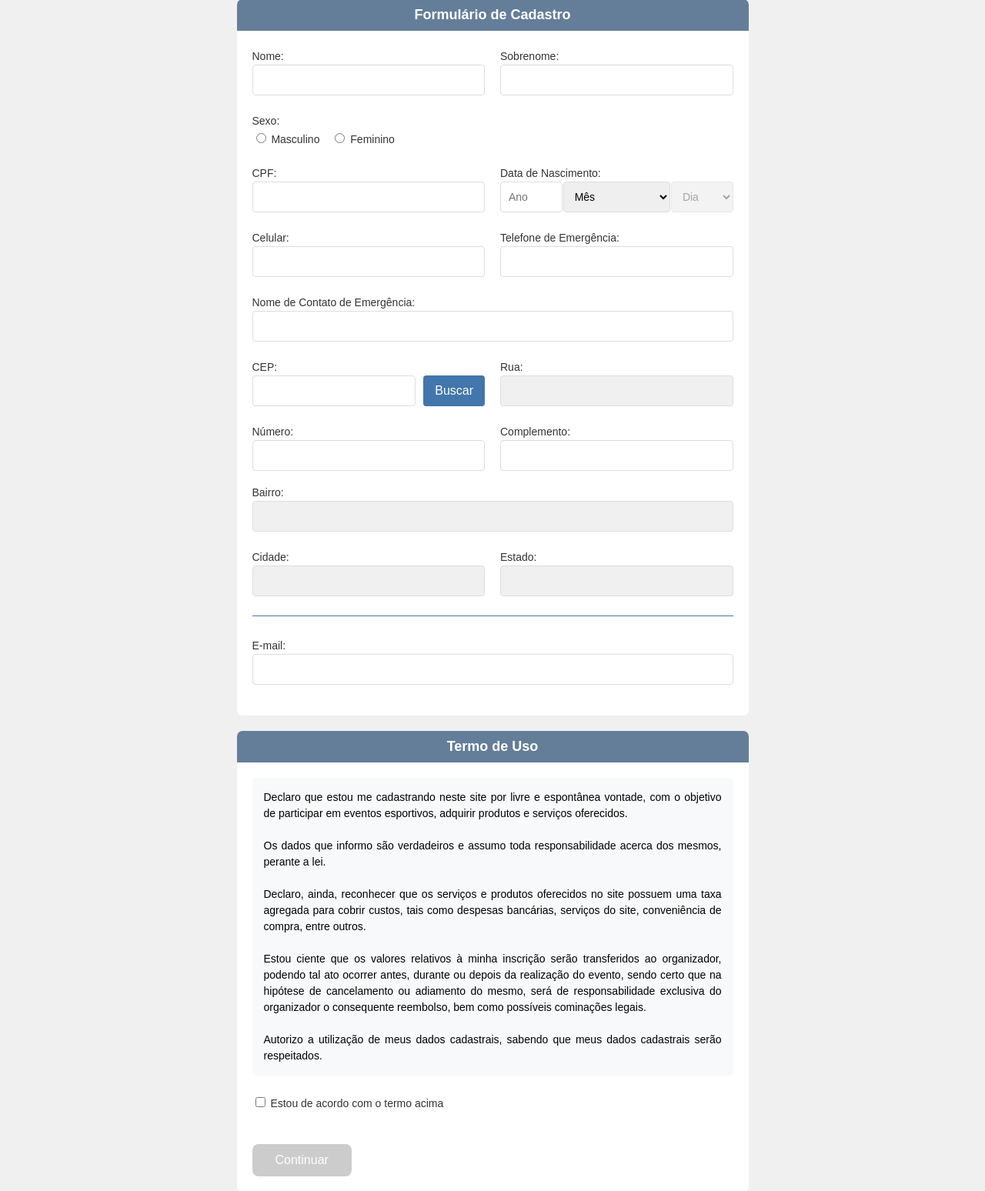
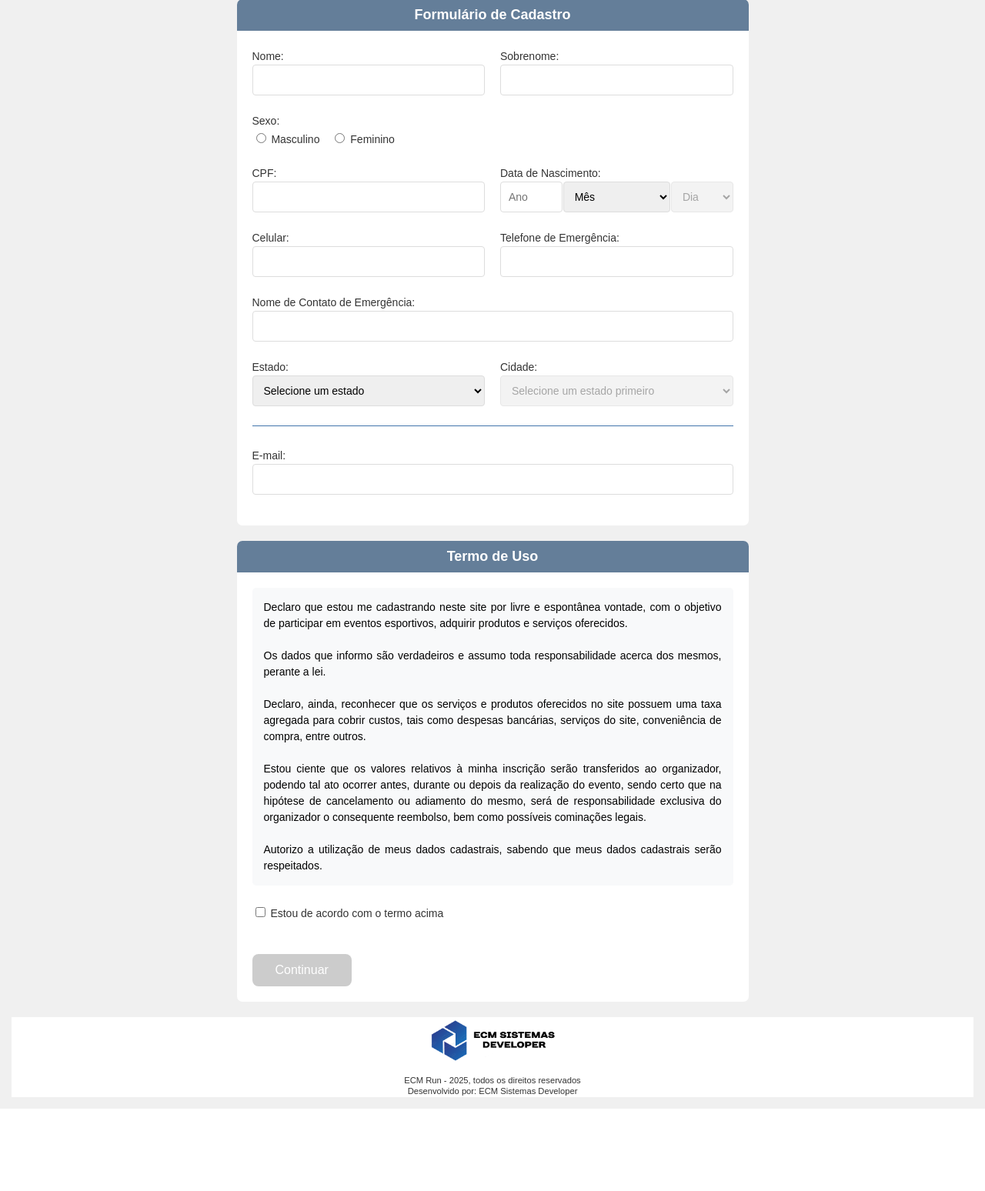
Before and after one commit to ecmsistemasdev/ecmrun, a Flask app: page /cadastro_atleta in a window 1280 px wide. Shown: the part 76-1624 px from the top of the page at 77% size. After the commit the page ends 1517 px from the top, so only its background shows below. Run offline with Flask 3, Linux system fonts and the light colour scheme; data that the repository does not hold is empty; some libraries are stand-ins or nearby versions.

Commit message:
Update cadastro_atleta.html

```diff
--- a/templates/cadastro_atleta.html
+++ b/templates/cadastro_atleta.html
@@ -216,37 +216,6 @@
             margin: 2px 0;
         }
 
-        /* Updated CEP container styles */
-        .cep-container {
-            display: flex;
-            align-items: stretch; /* Changed from center to stretch */
-            gap: 10px;
-        }
-
-        .cep-input {
-            flex: 1;
-        }
-
-        .cep-button {
-            height: auto; /* Changed from fixed height */
-            padding: 0 15px;
-            background-color: #4376ac;
-            color: white;
-            border: none;
-            border-radius: 4px;
-            cursor: pointer;
-            margin: 0; /* Added to ensure no unexpected margins */
-        }
-
-        .cep-button:hover {
-            background-color: #3665a0;
-        }
-
-        .cep-button:disabled {
-            background-color: #ccc;
-            cursor: not-allowed;
-        }
-
         .modal {
             display: none;
             position: fixed;
@@ -302,8 +271,6 @@
             }
         }
 
-        /*     */
-
         #verificacaoForm {
             width: 50%;
             background: white;
@@ -352,15 +319,6 @@
             color: #666;
         }
 
-        #verificacaoForm {
-            width: 50%;
-            background: white;
-            padding: 20px;
-            border-radius: 7px;
-            min-width: 300px;
-            margin: 0 auto 20px auto;
-        }
-
         @media (max-width: 768px) {
             #verificacaoForm {
                 width: calc(100% - 35px);
@@ -375,7 +333,6 @@
     </style>
 </head>
 <body>
-    <!-- Modal and logo container remain the same -->
     <div id="cepModal" class="modal">
         <div class="modal-content">
             <p id="modalMessage"></p>
@@ -390,7 +347,6 @@
     <form id="cadastroForm">
         <div class="form-title">Formulário de Cadastro</div>
 
-        <!-- Name fields remain the same -->
         <div class="form-row">
             <div class="form-field">
                 <label for="primeiro_nome">Nome:</label>
@@ -402,7 +358,6 @@
             </div>
         </div>
 
-        <!-- Gender selection remains the same -->
         <div class="form-group">
             <label>Sexo:</label>
             <div class="radio-group">
@@ -415,7 +370,6 @@
             </div>
         </div>
 
-        <!-- Updated CPF and birth date fields  -->
         <div class="form-row">
             <div class="form-field">
                 <label for="cpf">CPF:</label>
@@ -446,10 +400,8 @@
                     </select>
                 </div>
             </div>
-
         </div>
 
-        <!-- Rest of the form remains the same -->
         <div class="form-row">
             <div class="form-field">
                 <label for="celular">Celular:</label>
@@ -468,48 +420,18 @@
 
         <div class="form-row">
             <div class="form-field">
-                <label for="cep">CEP:</label>
-                <div class="cep-container">
-                    <input type="text" id="cep" name="cep" class="cep-input" maxlength="9" inputmode="numeric" required>
-                    <button type="button" id="buscarCep" class="cep-button">Buscar</button>
-                </div>
+                <label for="estado">Estado:</label>
+                <select id="estado" name="estado" required>
+                    <option value="" disabled selected>Selecione um estado</option>
+                </select>
             </div>
-            <div class="form-field-readonly">
-                <label for="rua">Rua:</label>
-                <input type="text" id="rua" name="rua" readonly="true" required>
+            <div class="form-field">
+                <label for="cidade">Cidade:</label>
+                <select id="cidade" name="cidade" required disabled>
+                    <option value="" disabled selected>Selecione um estado primeiro</option>
+                </select>
             </div>
         </div>
-
-        <div class="form-row">
-            <div class="form-field">
-                <label for="numero">Número:</label>
-                <input type="text" id="numero" maxlength="10" name="numero">
-            </div>
-            <div class="form-field">
-                <label for="complemento">Complemento:</label>
-                <input type="text" id="complemento" name="complemento">
-            </div>
-            <div class="form-field-readonly">
-                <label for="bairro">Bairro:</label>
-                <input type="text" id="bairro" name="bairro" readonly="true" required>
-            </div>
-        </div>
-
-        <div class="form-row">
-            <div class="form-field-readonly">
-                <label for="cidade">Cidade:</label>
-                <input type="text" id="cidade" name="cidade" readonly="true" required>
-            </div>
-            <div class="form-field-readonly">
-                <label for="estado">Estado:</label>
-                <input type="text" id="estado" name="estado" readonly="true" required>
-            </div>
-        </div>
-
-        <!--<div class="form-group">
-            <label for="equipe">Equipe:</label>
-            <input type="text" id="equipe" name="equipe" class="uppercase">
-        </div>-->
 
         <div class="divider"></div>
 
@@ -578,8 +500,6 @@
         </div>
     </form>
 
-
-
     <footer class="footer">
         <img src="/static/img/ecmdev02.png" alt="Logo ECM Run" class="footer-logo">
         <p class="footer-text">ECM Run - 2025, todos os direitos reservados</p>
@@ -610,7 +530,6 @@
             $('#cpf').mask('000.000.000-00');
             $('#celular').mask('(00) 00000-0000');
             $('#telefone_emergencia').mask('(00) 00000-0000');
-            $('#cep').mask('00000-000');
 
             // Converter para maiúsculo os campos com classe uppercase
             $('.uppercase').on('input', function() {
@@ -734,7 +653,6 @@
             // Atualizar dias quando o mês for alterado
             $('#mes-nasc').on('change', updateDays);
 
-
             // Habilitar/desabilitar botão de submit baseado no checkbox
             $('#concordar').on('change', function() {
                 if (this.checked) {
@@ -744,67 +662,68 @@
                 }
             });
 
-            // Função para buscar CEP
-            $('#buscarCep').click(function() {
-                const cep = $('#cep').val().replace(/\D/g, '');
-
-                if (cep.length !== 8) {
-                    showModal('CEP inválido. Por favor, digite um CEP válido.');
-                    return;
-                }
-
-                // Adiciona loading spinner ao botão
-                $(this).prop('disabled', true).html('<div class="loading"></div>');
-
-                fetch(`/pesquisarCEP?cep=${cep}`)
+            // Carregar estados
+            function carregarEstados() {
+                fetch('/listar-estados')
                     .then(response => response.json())
                     .then(data => {
                         if (data.success) {
-                            $('#rua').val(data.data.descricao_sem_numero);
-                            $('#bairro').val(data.data.descricao_bairro);
-                            $('#cidade').val(data.data.descricao_cidade);
-                            $('#estado').val(data.data.estado);
-                            // Store the id_logradouro
-                            window.idLogradouro = data.data.id_logradouro;
+                            const selectEstado = $('#estado');
+                            selectEstado.empty().append('<option value="" disabled selected>Selecione um estado</option>');
+
+                            data.estados.forEach(estado => {
+                                selectEstado.append(`<option value="${estado.uf}">${estado.nome} (${estado.uf})</option>`);
+                            });
                         } else {
-                            showModal('CEP não encontrado.');
-                            $('#rua, #bairro, #cidade, #estado').val('');
-                            window.idLogradouro = null;
+                            showModal('Erro ao carregar estados');
                         }
                     })
-                    .finally(() => {
-                        // Reabilita o botão e remove o loading
-                        $('#buscarCep').prop('disabled', false).text('Buscar');
+                    .catch(error => {
+                        console.error('Erro ao carregar estados:', error);
+                        showModal('Erro ao carregar estados. Tente novamente.');
                     });
+            }
 
+            // Carregar cidades quando selecionar um estado
+            $('#estado').on('change', function() {
+                const uf = $(this).val();
+                if (!uf) return;
+
+                // Adiciona loading spinner
+                const cidadeSelect = $('#cidade');
+                cidadeSelect.prop('disabled', true);
+                cidadeSelect.empty().append('<option value="" disabled selected>Carregando cidades...</option>');
+
+                fetch(`/listar-cidades?uf=${uf}`)
+                    .then(response => response.json())
+                    .then(data => {
+                        cidadeSelect.empty();
+                        cidadeSelect.append('<option value="" disabled selected>Selecione uma cidade</option>');
+
+                        if (data.success) {
+                            data.cidades.forEach(cidade => {
+                                cidadeSelect.append(`<option value="${cidade.id_cidade}">${cidade.descricao}</option>`);
+                            });
+                            cidadeSelect.prop('disabled', false);
+                        } else {
+                            cidadeSelect.append('<option value="" disabled selected>Erro ao carregar cidades</option>');
+                            showModal('Erro ao carregar cidades');
+                        }
+                    })
+                    .catch(error => {
+                        console.error('Erro ao carregar cidades:', error);
+                        cidadeSelect.empty().append('<option value="" disabled selected>Erro ao carregar cidades</option>');
+                        showModal('Erro ao carregar cidades. Tente novamente.');
+                    });
             });
 
-            // Permitir busca de CEP ao pressionar Enter no campo
-            $('#cep').keypress(function(e) {
-                if (e.which === 13) {
-                    e.preventDefault();
-                    $('#buscarCep').click();
-                }
-            });
-
-            // Validação do formulário antes de enviar
-            $('#termoForm').on('submit', function(e) {
-                e.preventDefault();
-
-                // Verificar se todos os campos obrigatórios estão preenchidos
-                const cadastroForm = $('#cadastroForm')[0];
-                if (!cadastroForm.checkValidity()) {
-                    showModal('Por favor, preencha todos os campos obrigatórios.');
-                    return;
-                }
-
-            });
+            // Carregar estados quando a página carregar
+            carregarEstados();
 
             // Máscara para o código de verificação (apenas números)
             $('#codigoVerificacao').on('input', function() {
                 this.value = this.value.replace(/\D/g, '');
             });
-
 
             // Quando clicar no botão Continuar
             $('#submitBtn').click(function() {
@@ -870,7 +789,6 @@
                 console.error('Formulário de verificação não encontrado');
             }
 
-
             // Atualizar a validação do formulário de verificação
             $('#verificacaoForm').on('submit', function(e) {
                 e.preventDefault();
@@ -932,12 +850,12 @@
                             ano_nasc: $('#ano-nasc').val(),
                             sexo: $('input[name="sexo"]:checked').val(),
                             celular: $('#celular').val(),
+                            estado: $('#estado').val(),        // Corrigido - estava usando valor do celular
+                            cidade: $('#cidade').val(),        // Adicionado o campo cidade que contém o id_cidade
                             telefone_emergencia: $('#telefone_emergencia').val(),
                             contato_emergencia: $('#contato_emergencia').val(),
                             email: $('#email').val(),
-                            senha: senha,
-                            //equipe: $('#equipe').val(),
-                            id_logradouro: window.idLogradouro, // Precisamos armazenar isso quando buscarmos o CEP
+                            senha: senha // Precisamos armazenar isso quando buscarmos o CEP
                         };
 
                         return fetch('/salvar-cadastro', {
```
